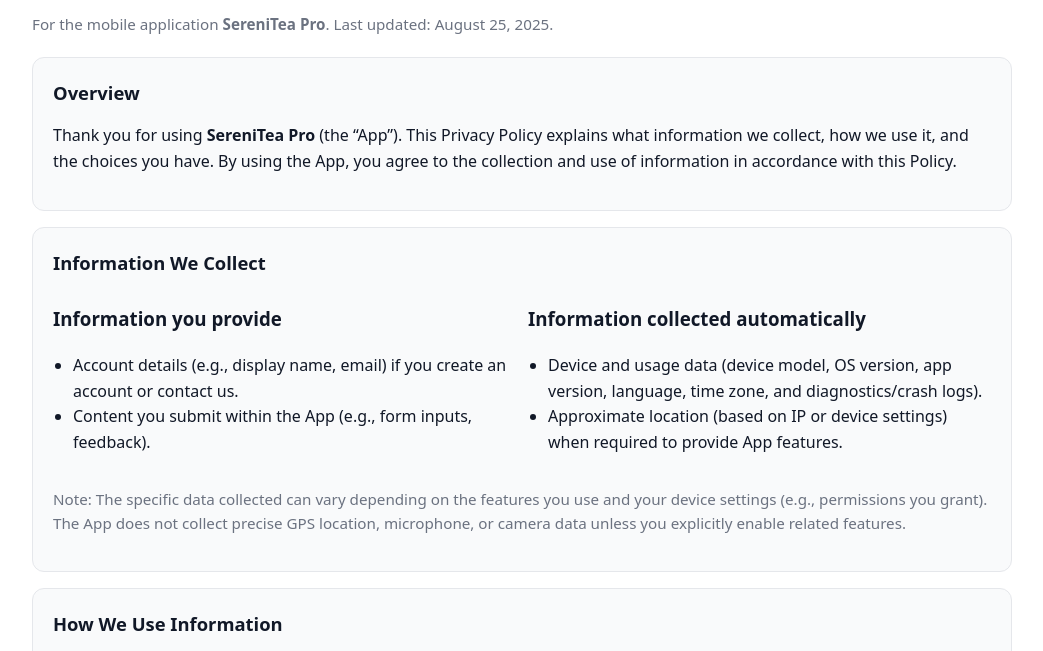
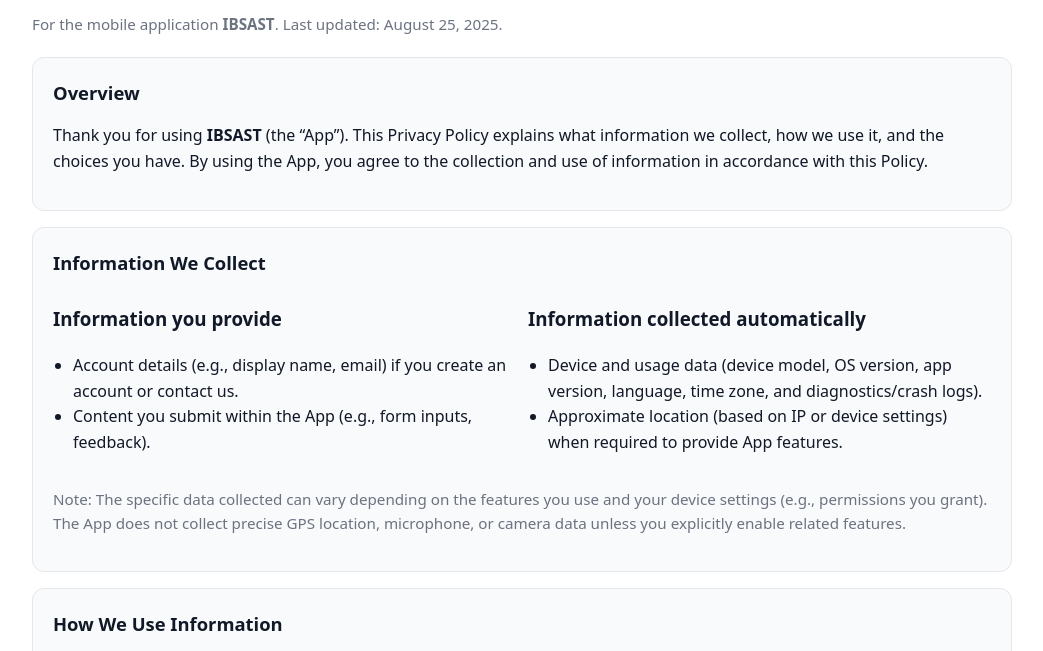
Before and after one commit to zxjota/IBSAST-WEB, a plain HTML site: page index.html in a window 1280 px wide. Shown: the part 86-737 px from the top of the page, without its empty margins (118-1161 px from the left). Drawn offline with Linux system fonts and the light colour scheme.

Commit message:
Update index.html

```diff
--- a/index.html
+++ b/index.html
@@ -3,7 +3,7 @@
 <head>
   <meta charset="UTF-8" />
   <meta name="viewport" content="width=device-width, initial-scale=1" />
-  <title>SereniTea Pro — Privacy Policy</title>
+  <title>IBSAST — Privacy Policy</title>
   <style>
     :root {
       --bg: #ffffff; --fg: #111827; --muted: #6b7280; --card: #f9fafb; --link: #2563eb;
@@ -32,12 +32,12 @@
   <div class="container">
     <header>
       <h1>Privacy Policy</h1>
-      <p class="subtitle">For the mobile application <strong>SereniTea Pro</strong>. Last updated: <time datetime="2025-08-25">August 25, 2025</time>.</p>
+      <p class="subtitle">For the mobile application <strong>IBSAST</strong>. Last updated: <time datetime="2025-08-25">August 25, 2025</time>.</p>
     </header>
 
     <section>
       <h2>Overview</h2>
-      <p>Thank you for using <strong>SereniTea Pro</strong> (the “App”). This Privacy Policy explains what information we collect, how we use it, and the choices you have. By using the App, you agree to the collection and use of information in accordance with this Policy.</p>
+      <p>Thank you for using <strong>IBSAST</strong> (the “App”). This Privacy Policy explains what information we collect, how we use it, and the choices you have. By using the App, you agree to the collection and use of information in accordance with this Policy.</p>
     </section>
 
     <section>
@@ -140,7 +140,7 @@
     </section>
 
     <footer>
-      <p>SereniTea Pro — Privacy Policy (US). This document is provided for informational purposes and does not constitute legal advice.</p>
+      <p>IBSAST — Privacy Policy (US). This document is provided for informational purposes and does not constitute legal advice.</p>
     </footer>
   </div>
 </body>
```
